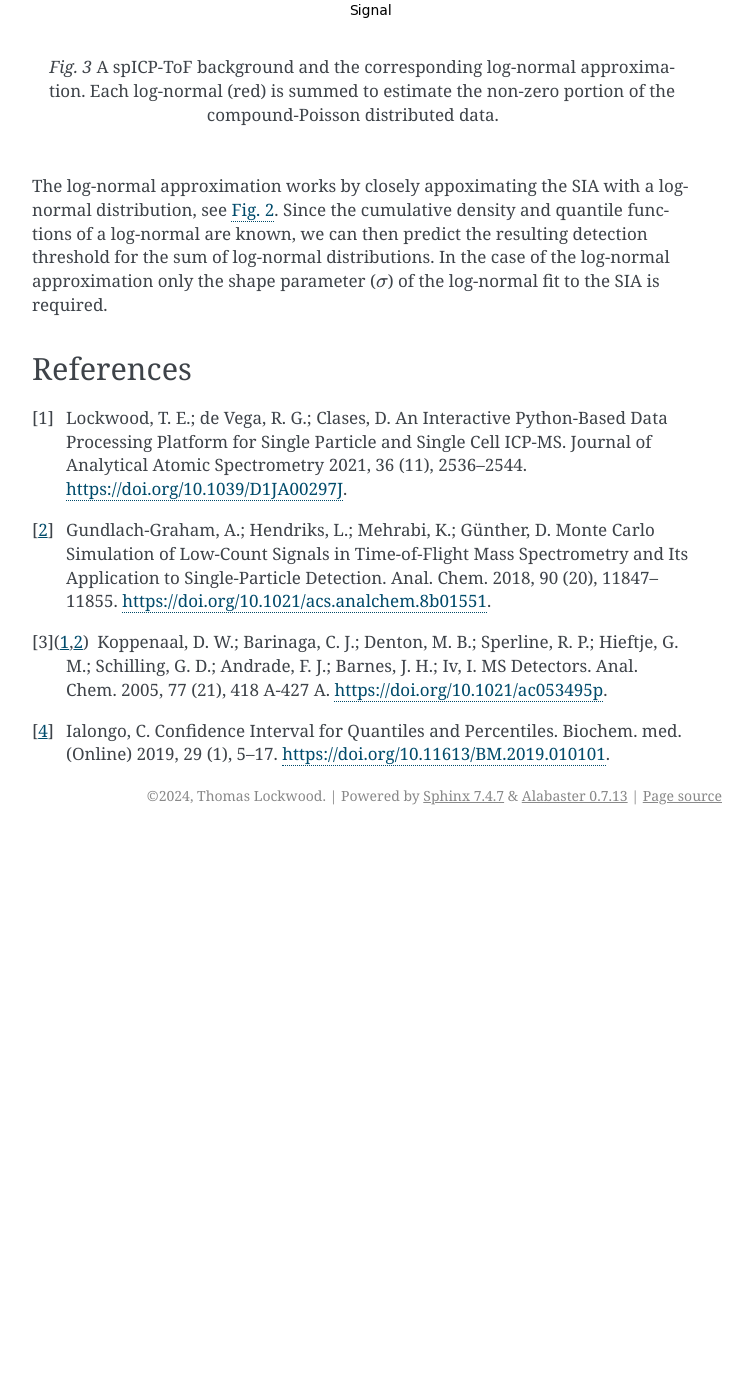
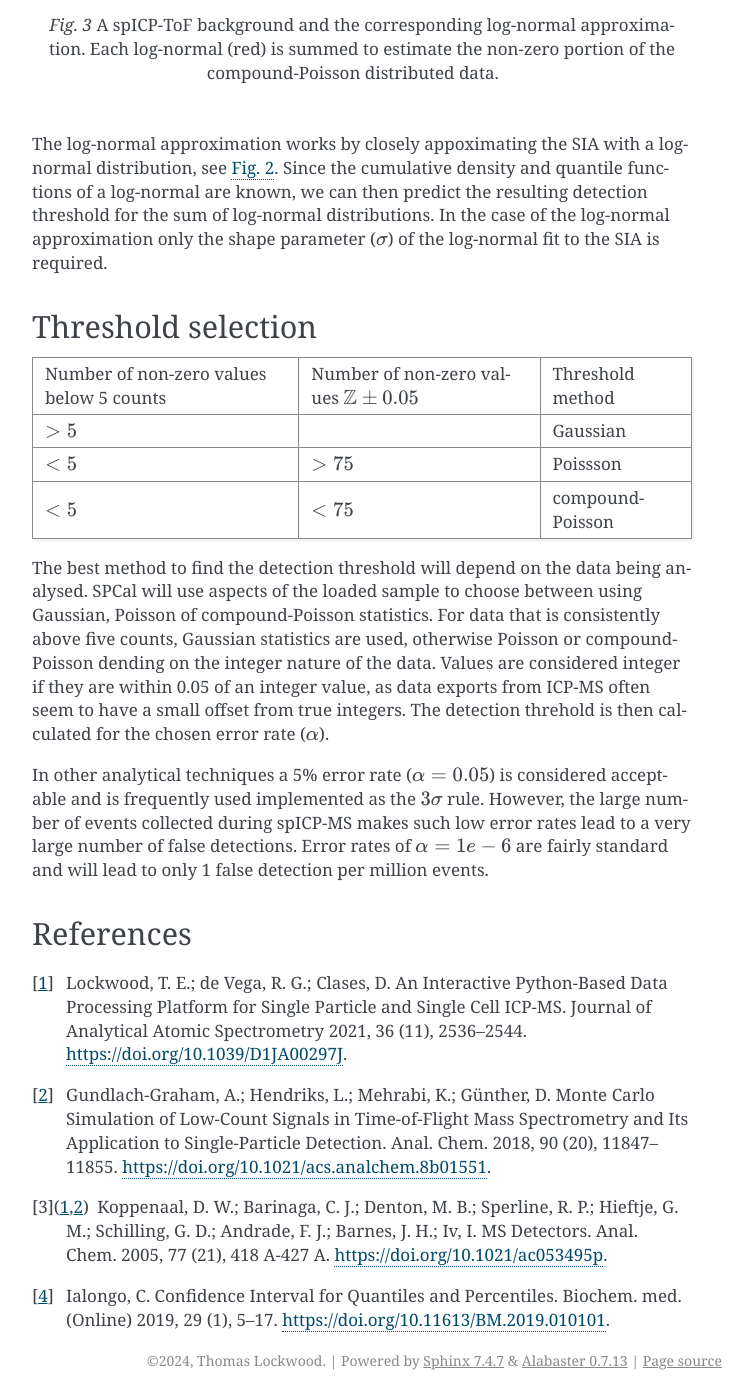
Before and after one commit to djdt/spcal, a Sphinx documentation site: the page built from docs/source/thresholds.rst, in a window 1280 px wide and 1400 px high, scrolled down 2483 px. Shown: the whole window, without its empty margins (388-1141 px from the left). Built offline with Sphinx 7.4.7, drawn with Linux system fonts in a browser that asks for light colours; before the commit the page ends 3318 px from its top, so only the background shows below that; some of the changed text lies outside the part shown.

Commit message:
change sentance

```diff
--- a/docs/source/index.rst
+++ b/docs/source/index.rst
@@ -11,6 +11,7 @@ Welcome to spcal's documentation!
    :caption: Contents:
 
    thresholds.rst
+   tutorial.rst
 
 
 Indices and tables
--- a/docs/source/thresholds.rst
+++ b/docs/source/thresholds.rst
@@ -1,15 +1,16 @@
 Thresholds for spICP-MS
 =======================
+
 Poisson
 -------
 
 At the very low counting rates often seen in spICP-MS work, the typical Gaussian statistics (:math:`\mu + 3 \sigma`) used to determine detection limits do not apply.
-Instead Poisson statsitics should be used to determine the `critical threshold`, the threshold above which a signal is considered to be a detected particle.
+Instead Poisson statsitics should be used to determine the `critical threshold`, the threshold above which a signal is considered to be a detected particle [1]_ .
 Confusingly, most Poisson statistics will also define a `detection threshold`, but this should not be used to detemine the detection of signal.
 There are a number of different (more or less permissive) formulas for determining these thresholds, most of which are implemented in SPCal.
 
-Thresholds for spICP-ToF: Compound-Poisson
-------------------------------------------
+spICP-ToF: Compound-Poisson
+---------------------------
 
 .. figure:: images/integer_data.png
     :width: 640px
@@ -52,10 +53,40 @@ The log-normal approximation works by closely appoximating the SIA with a log-no
 Since the cumulative density and quantile functions of a log-normal are known, we can then predict the resulting detection threshold for the sum of log-normal distributions.
 In the case of the log-normal approximation only the shape parameter (:math:`\sigma`) of the log-normal fit to the SIA is required.
 
+Threshold selection
+-------------------
+
+.. table:: Selection of statistics for determining detection threholds
+   :align: center
+
++-----------------------+------------------------------------+--------------------+
+| Number of non-zero    | Number of non-zero                 | Threshold method   |
+| values below 5 counts | values :math:`\mathbb{Z} \pm 0.05` |                    |
++-----------------------+------------------------------------+--------------------+
+| :math:`>5%`           |                                    | Gaussian           |
++-----------------------+------------------------------------+--------------------+
+| :math:`<5%`           |  :math:`>75%`                      | Poissson           |
++-----------------------+------------------------------------+--------------------+
+| :math:`<5%`           |  :math:`<75%`                      | compound-Poisson   |
++-----------------------+------------------------------------+--------------------+
+
+The best method to find the detection threshold will depend on the data being analysed.
+SPCal will use aspects of the loaded sample to choose between using Gaussian, Poisson of compound-Poisson statistics.
+For data that is consistently above five counts, Gaussian statistics are used, otherwise Poisson or compound-Poisson dending on the integer nature of the data.
+Values are considered integer if they are within 0.05 of an integer value, as data exports from ICP-MS often seem to have a small offset from true integers.
+The detection threhold is then calculated for the chosen error rate (:math:`\alpha`).
+
+In other analytical techniques a 5% error rate (:math:`\alpha = 0.05`) is considered acceptable and is frequently used implemented as the :math:`3 \sigma` rule.
+However, the large number of events collected during spICP-MS makes such low error rates lead to a very large number of false detections.
+Error rates of :math:`\alpha = 1e-6` are fairly standard and will lead to only 1 false detection per million events.
+
 References
 ----------
 
 .. [1] Lockwood, T. E.; de Vega, R. G.; Clases, D. An Interactive Python-Based Data Processing Platform for Single Particle and Single Cell ICP-MS. Journal of Analytical Atomic Spectrometry 2021, 36 (11), 2536–2544. https://doi.org/10.1039/D1JA00297J.
+
 .. [2] Gundlach-Graham, A.; Hendriks, L.; Mehrabi, K.; Günther, D. Monte Carlo Simulation of Low-Count Signals in Time-of-Flight Mass Spectrometry and Its Application to Single-Particle Detection. Anal. Chem. 2018, 90 (20), 11847–11855. https://doi.org/10.1021/acs.analchem.8b01551.
+
 .. [3] Koppenaal, D. W.; Barinaga, C. J.; Denton, M. B.; Sperline, R. P.; Hieftje, G. M.; Schilling, G. D.; Andrade, F. J.; Barnes, J. H.; Iv, I. MS Detectors. Anal. Chem. 2005, 77 (21), 418 A-427 A. https://doi.org/10.1021/ac053495p.
+
 .. [4] Ialongo, C. Confidence Interval for Quantiles and Percentiles. Biochem. med. (Online) 2019, 29 (1), 5–17. https://doi.org/10.11613/BM.2019.010101.
```
